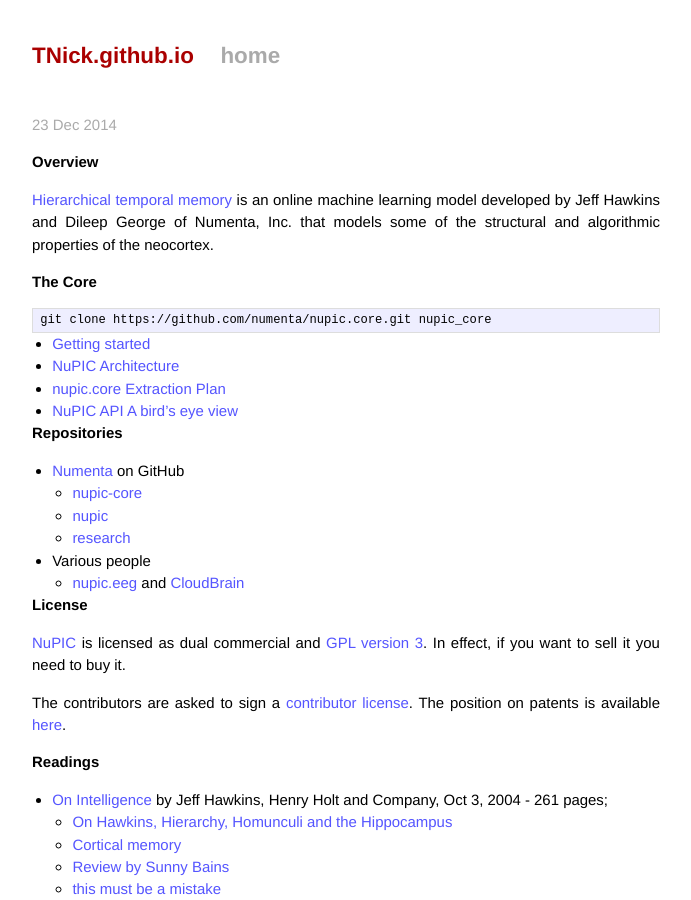
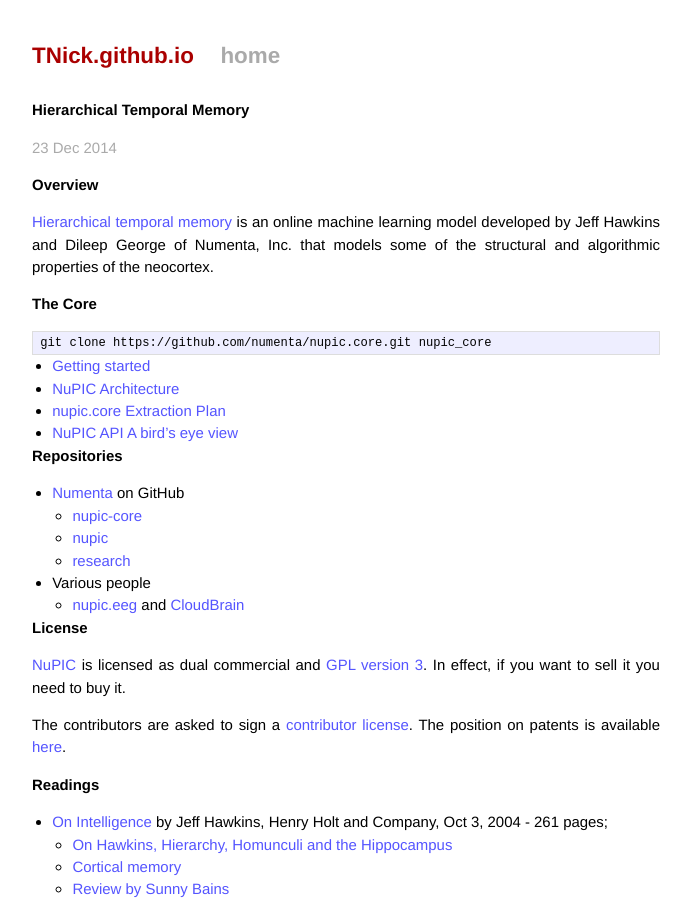
Before and after one commit to TNick/TNick.github.io, a Jekyll site: the page built from _posts/2014-12-23-htm.markdown, in a window 1280 px wide and 900 px high. Shown: the whole window, without its empty margins (294-985 px from the left). Built offline with Jekyll 4.4.1, drawn with Linux system fonts in a browser that asks for light colours; Markdown is read by kramdown in place of the engine named in the settings.

Commit message:
Name for HTM post

```diff
--- a/_posts/2014-12-23-htm.markdown
+++ b/_posts/2014-12-23-htm.markdown
@@ -1,6 +1,6 @@
 ---
 layout: post
-title:  ""
+title:  "Hierarchical Temporal Memory"
 date:   2014-12-23 22:24:00
 categories: walkthrough
 ---
```
